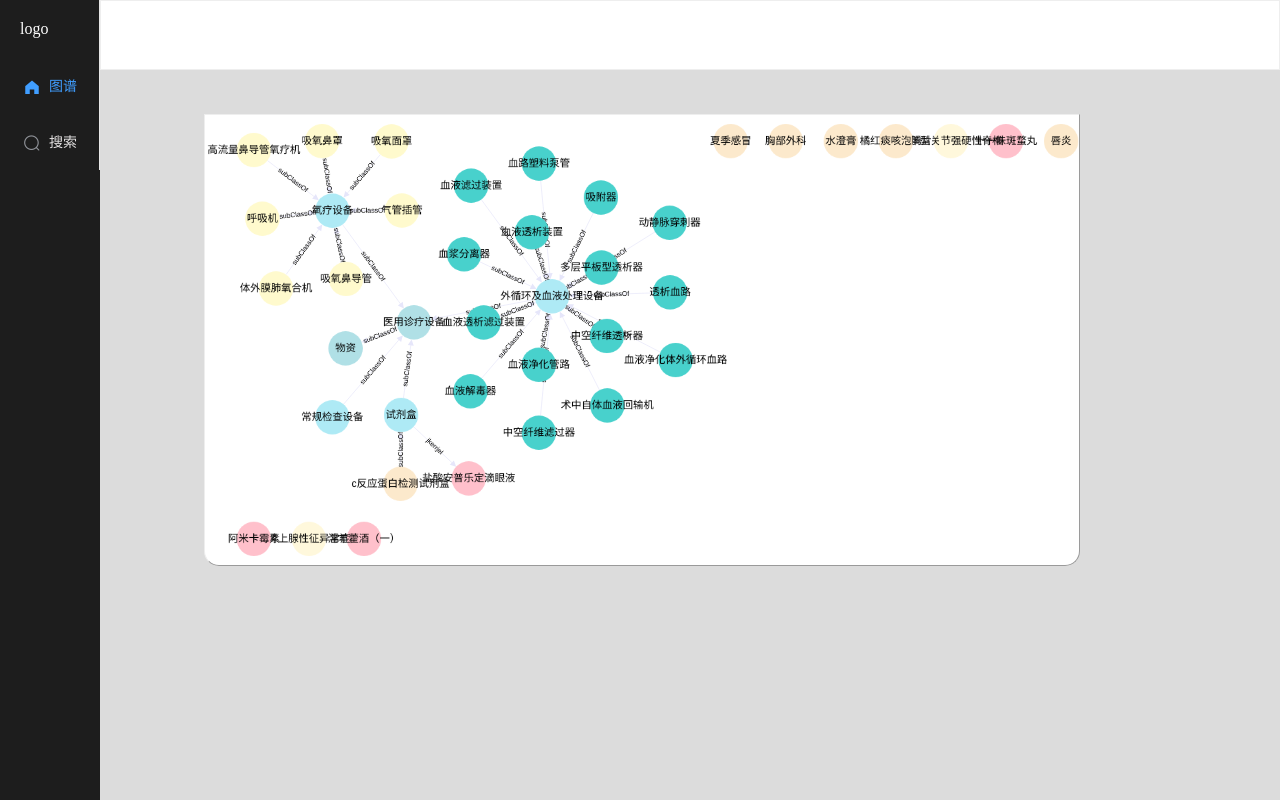
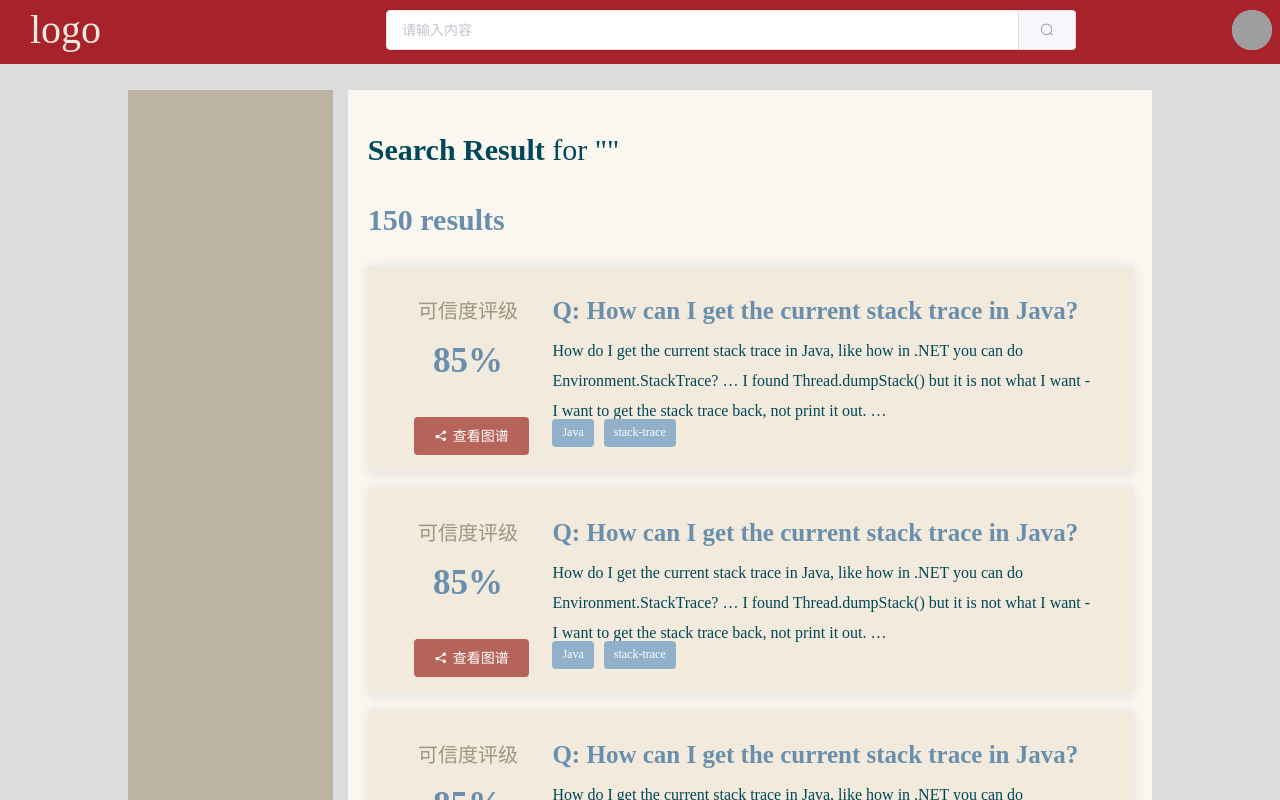
Before and after one commit to yangyyyyy/stackoverflow-frontend, a Vue app: page / in a window 1280 px wide. Shown: the top 800 px of the page. Built offline with nearby package versions, Linux system fonts and the light colour scheme; grey boxes are pictures that could not be loaded.

Commit message:
知识图谱界面修改

```diff
--- a/src/assets/style/home.css
+++ b/src/assets/style/home.css
@@ -1,3 +1,27 @@
 a{
     color: rgb(228, 226, 226);
 }
+.el-header {
+    background-color: #a8222b;
+    color: #333;
+    text-align: center;
+    line-height: 60px;
+    padding: 0;
+}
+.header_left {
+    width: 20%;
+    float: left;
+    color: #f2eadc;
+    font-size: 40px;
+    text-align: left;
+    margin-left: 30px;
+}
+.header_right {
+    width: 77%;
+    float: left;
+}
+.top_line {
+    width: 100%;
+    height: 4px;
+    background-color: #a8222b;
+}
--- a/src/assets/style/knowledgeGraph.css
+++ b/src/assets/style/knowledgeGraph.css
@@ -1,8 +1,8 @@
 #cytoscape_id {
-    height: 450px;
-    width: 80%;
+    height: 500px;
+    width: 70%;
     /* margin-top: 10px; */
-    margin-left: 5.5%;
+    margin-left: 15.5%;
     /* margin-right: 20%; */
     /* padding-top: 30px; */
     z-index: 1;
--- a/src/router/index.js
+++ b/src/router/index.js
@@ -7,12 +7,12 @@ Vue.use(VueRouter)
 
 const routes = [
   {
-    path: '/search',
+    path: '/',
     name: 'Search',
     component: Search
   },
   {
-    path: '/',
+    path: '/home',
     name: 'Home',
     component: Home
   },
--- a/src/views/Home.vue
+++ b/src/views/Home.vue
@@ -2,29 +2,14 @@
 </style>
 <template>
 <el-container style="min-height:100vh;width:100%">
-  <el-aside width="100px" style="background-color:rgb(29, 29, 29);">
-    <el-menu default-active="1" class="el-menu-vertical-demo" style="background-color:rgb(29, 29, 29);">
-      <div class="logo" width='40px' style="color:white; margin:20px">
-      <!-- <img src="../assets/logo.png" width='40px' style="margin:20px"/> -->
-      logo
-      </div>
-      <el-menu-item index="1">
-        <i class="el-icon-s-home"></i>
-        <span slot="title">图谱</span>
-      </el-menu-item>
-      <el-menu-item index="2">
-        <i class="el-icon-search"></i>
-        <span slot="title" style="color:rgb(228, 226, 226);">搜索</span>
-      </el-menu-item>
-    </el-menu>
-  </el-aside>
+  <el-header>
+            <div class="header_left">logo</div>
+            <div class="header_right">
+                <el-avatar style="float:right;margin-top: 10px" :size="40" src="https://cube.elemecdn.com/3/7c/3ea6beec64369c2642b92c6726f1epng.png"></el-avatar>
+            </div>
+    </el-header>
+    <div class="top_line"></div>
   <el-container>
-    <el-header height="100px" style="
-            padding: 16px 24px;
-            height: 70px;
-            background-color: white;
-            border: 1px groove;
-          "></el-header>
   <el-main>
     <div :style="{ padding: '24px', minHeight: '360px' }">
     <Drawer ref="ref_CJS"> </Drawer>
```
